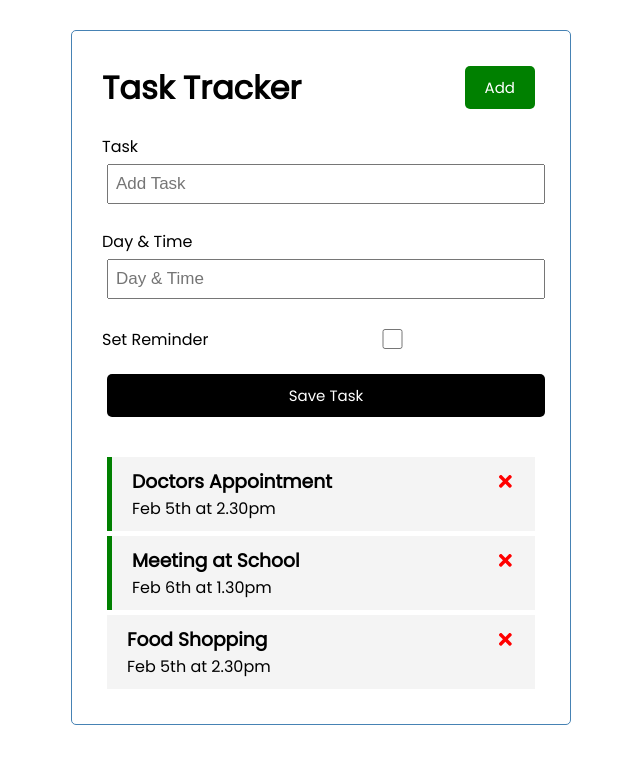
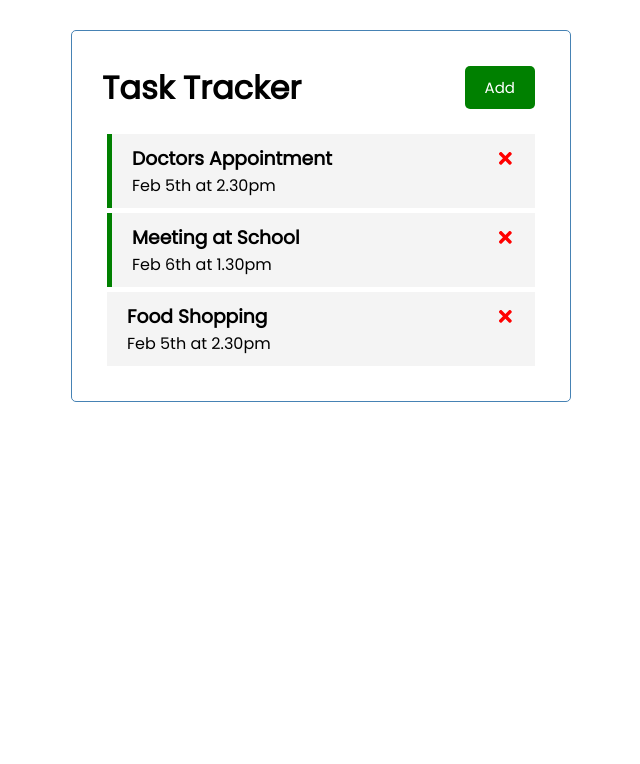
Before and after one commit to Aryamaan23/React-23, a React (Create React App) app in the folder task-tracker/: page / in a window 1280 px wide. Shown: the top 764 px of the page, without its empty margins (319-959 px from the left). Built offline with nearby package versions, Linux system fonts and the light colour scheme.

Commit message:
Button Toggle

```diff
--- a/task-tracker/src/App.js
+++ b/task-tracker/src/App.js
@@ -11,6 +11,8 @@
 import {useState} from 'react'
 
 const App=() => {
+  // eslint-disable-next-line
+  const [showAddTask,setShowAddTask]=useState(false)
   // eslint-disable-next-line
   const [tasks,setTasks]=useState([
     {
@@ -63,8 +65,8 @@
   const x=true
   return (
     <div className="container">
-      <Header />
-      <AddTask onAdd={addTask} />
+      <Header onAdd={()=>setShowAddTask(!showAddTask)} showAdd={showAddTask} />
+      {showAddTask && <AddTask onAdd={addTask} />}
       {tasks.length >0 ? <Tasks tasks={tasks} onDelete={deleteTask} onToggle={toggleReminder} /> : ('No Tasks To Show') }
     </div>
 
--- a/task-tracker/src/components/Header.js
+++ b/task-tracker/src/components/Header.js
@@ -1,15 +1,12 @@
 import PropTypes from 'prop-types'
 import Button from './Button'
 
-const Header = ({title}) => {
-    const onClick=()=>{
-        console.log('Click')
+const Header = ({title,onAdd,showAdd}) => {
 
-    }
     return (
        <header className='header'>
            <h1 >{title}</h1>
-           <Button color='green' text='Add' onClick={onClick}/>
+           <Button color={showAdd ? 'Red' : 'Green'} text={showAdd ? 'Close' : 'Add'} onClick={onAdd}/>
 
        </header>
     )
```
